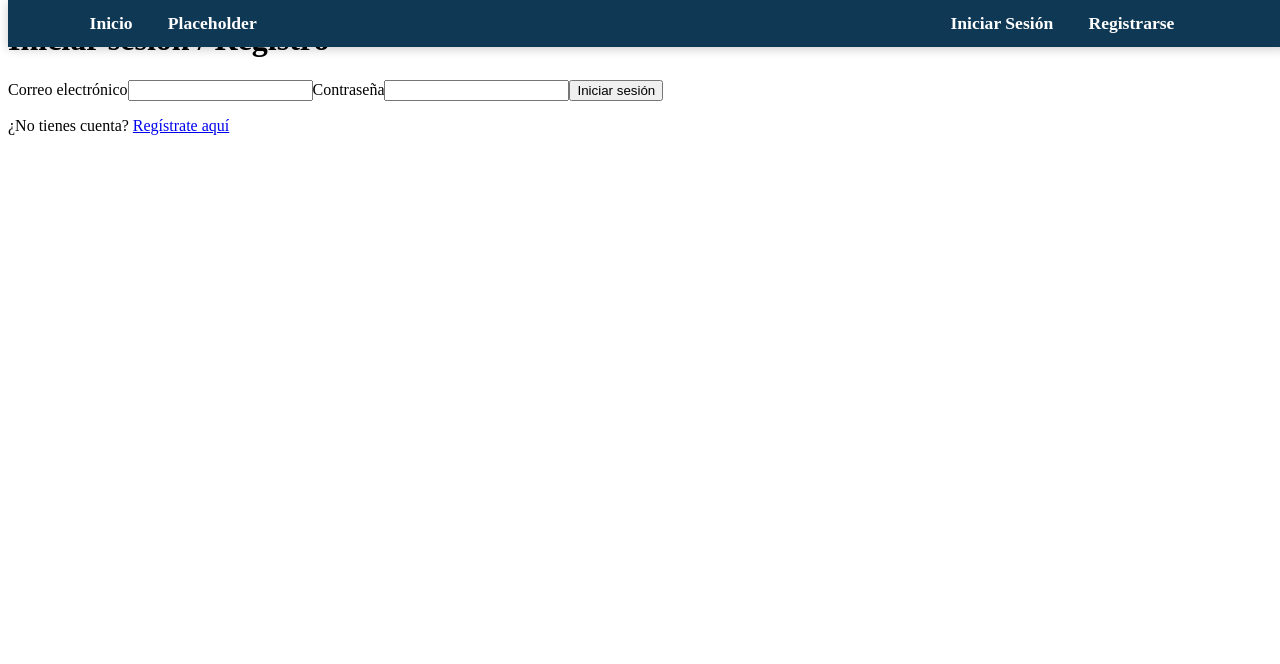
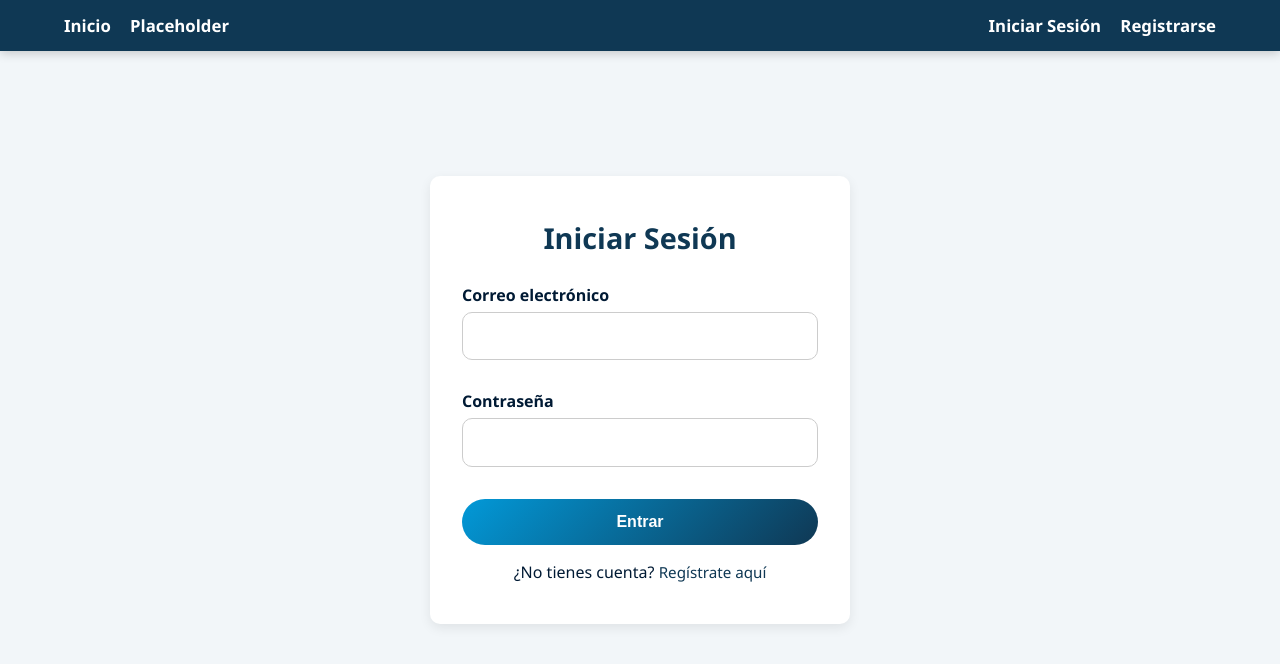
Before and after one commit to Yes-ID33/IngenieriaDeSoftwareGrupo2, a React (Vite) app in the folder client/: page /login in a window 1280 px wide. Shown: the top 664 px of the page. Built offline with nearby package versions, Linux system fonts and the light colour scheme.

Commit message:
css parte 2
cambio en diseño de botone, logo de la institucion, diseño en login y register

```diff
--- a/client/src/App.css
+++ b/client/src/App.css
@@ -28,7 +28,7 @@
   align-items: center;
   justify-content: center;
   min-height: 60vh;
-  background: var(--Gris-Claro);
+  background: #fff; /* fuerza blanco */
 }
 
 .firstpages-main {
@@ -42,9 +42,9 @@
 
 .description-container {
   text-align: center;
-  color: #fff;
+  color: var(--Azul-Oscuro); /* texto oscuro */
   margin-bottom: 32px;
-  background: rgba(21, 101, 192, 0.7);
+  background: transparent; /* sin fondo azul */
   padding: 24px;
   border-radius: 12px;
   max-width: 600px;
--- a/client/src/Componentes/Firstpages.jsx
+++ b/client/src/Componentes/Firstpages.jsx
@@ -1,6 +1,4 @@
-
-import { Link } from 'react-router-dom';
-
+import { Link } from 'react-router-dom'
 
 const Firstpages = () => {
   return (
@@ -10,41 +8,56 @@ const Firstpages = () => {
           <nav>
             <ul>
               <li><a href="/">Inicio</a></li>
-              <li><a href="/">Placeholder</a></li>
+              <li><a href="/">Convocatorias</a></li>
+              <li><a href="/">Empresas</a></li>
             </ul>
           </nav>
         </div>
         <div className="nav-right">
           <nav>
             <ul>
-              <li><a href="/login">Iniciar Sesión</a></li>
-              <li><a href="/register">Registrarse</a></li>
+            <Link to="/register" className="firstpages-btn primary">Registrarse</Link>
+            <Link to="/login" className="firstpages-btn outline">Iniciar sesión</Link>
             </ul>
           </nav>
         </div>
       </header>
 
-      <div className='description-conatiner'>
-          <img src="" alt="Foto Pascual" className="firstpages-img"/>
-          <h1 className="firstpages-title">Gestion de practicas profesionales pascualinas</h1>
-          <p>Este sitio esta creado para que los estudiiantes puedan
-              ver ofertas de empresas que estan buscando practicantes,
-              y a su vez las empresas puedan publicar sus ofertas de practicas
-              profesionales para que los estudiantes puedan postularse.
+      <div className="description-conatiner">
+  <img
+    src="/escudo-pascual-bravo_Mesa-de-trabajo-1.png"
+    alt="Escudo Universidad Pascual Bravo"
+    className="logo-universidad"
+  />
+  <h1 className="firstpages-title">
+    Gestión de prácticas profesionales pascualinas
+  </h1>
+  <p>
+    Este sitio está creado para que los estudiantes puedan ver ofertas de
+    empresas que buscan practicantes, y a su vez las empresas puedan publicar
+    sus ofertas de prácticas profesionales para que los estudiantes se postulen.
   </p>
 </div>
 
-      <div className='options-container'>
+
+      <div className="options-container">
         <div className="firstpages-buttons">
           <h2>Ir a registrarse</h2>
-              <Link to="/register" className="firstpages-btn">Entra aqui</Link>
+          <Link to="/register" className="firstpages-btn">Entra aquí</Link>
         </div>
 
         <div className="firstpages-buttons">
-                <h2>Iniciar sesion</h2>
-                <Link to="/login" className="firstpages-btn">Entra aqui</Link>
+          <h2>Iniciar sesión</h2>
+          <Link to="/login" className="firstpages-btn">Entra aquí</Link>
         </div>
       </div>
+
+      <footer>
+        <p>© 2025 Institución Universitaria Pascual Bravo</p>
+        <p>
+          <a href="#">Reglamento</a> | <a href="#">Soporte</a> | <a href="#">Contacto</a>
+        </p>
+      </footer>
     </div>
   )
 }
--- a/client/src/Componentes/Login.jsx
+++ b/client/src/Componentes/Login.jsx
@@ -1,6 +1,6 @@
 import React from 'react';
-import "../App.css";
-import "../index.css"
+import "../index.css";   // estilos globales
+import "../auth.css";    // estilos de login y registro
 
 const Login = () => {
   return (
@@ -24,8 +24,9 @@ const Login = () => {
         </div>
       </header>
 
-      <div className="container">
-        <h1>Iniciar sesión / Registro</h1>
+      <div className="auth-container">
+  <div className="auth-card">
+    <h1>Iniciar Sesión</h1>
     <form action="http://localhost:5000/api/usuarios/login" method="POST">
       <label htmlFor="email">Correo electrónico</label>
       <input type="email" id="email" name="correo" required />
@@ -33,9 +34,13 @@ const Login = () => {
       <label htmlFor="password">Contraseña</label>
       <input type="password" id="password" name="contrasena" required />
 
-          <button type="submit">Iniciar sesión</button>
+      <button type="submit" className="auth-btn">Entrar</button>
     </form>
-        <p>¿No tienes cuenta? <a href="/register">Regístrate aquí</a></p>
+    <p>
+      ¿No tienes cuenta?{" "}
+      <a href="/register" className="auth-link">Regístrate aquí</a>
+    </p>
+  </div>
 </div>
     </>
   );
--- /dev/null
+++ b/client/src/auth.css
@@ -0,0 +1,96 @@
+/* Contenedor general */
+.auth-container {
+    min-height: 100vh;
+    display: flex;
+    align-items: center;
+    justify-content: center;
+    background: var(--color-bg);
+    padding: 2rem;
+  }
+
+  /* Card */
+  .auth-card {
+    background: #fff;
+    padding: 2.5rem 2rem;
+    border-radius: var(--radius);
+    box-shadow: var(--shadow);
+    width: 100%;
+    max-width: 420px;
+    text-align: center;
+  }
+
+  /* Título */
+  .auth-card h1,
+  .auth-card h2 {
+    font-size: 1.8rem;
+    margin-bottom: 1.5rem;
+    color: var(--color-primary-dark);
+  }
+
+  /* Labels */
+  .auth-card label {
+    display: block;
+    text-align: left;
+    margin: 0.8rem 0 0.3rem;
+    font-weight: 600;
+    color: var(--color-text);
+  }
+
+  /* Inputs */
+  .auth-card input {
+    width: 100%;
+    padding: 0.9rem 1rem;
+    margin-bottom: 1rem;
+    border: 1px solid #ccc;
+    border-radius: var(--radius);
+    font-size: 1rem;
+    transition: border-color 0.2s ease, box-shadow 0.2s ease;
+  }
+
+  .auth-card input:focus {
+    border-color: var(--color-primary);
+    outline: none;
+    box-shadow: 0 0 6px rgba(2,153,216,0.3);
+  }
+
+  /* Botón */
+  .auth-btn {
+    display: inline-block;
+    width: 100%;
+    background: linear-gradient(135deg, var(--color-primary), var(--color-primary-dark));
+    color: #fff;
+    padding: 0.9rem;
+    border-radius: 50px;
+    font-weight: 600;
+    font-size: 1rem;
+    margin-top: 1rem;
+    cursor: pointer;
+    transition: transform 0.2s ease, box-shadow 0.2s ease;
+    border: none;
+  }
+
+  .auth-btn:hover {
+    transform: translateY(-2px);
+    box-shadow: 0 6px 18px rgba(0,0,0,0.2);
+  }
+
+  /* Link */
+  .auth-link {
+    display: inline-block;
+    margin-top: 1rem;
+    font-size: 0.95rem;
+    color: var(--color-primary-dark);
+    text-decoration: none;
+    transition: color 0.2s ease;
+  }
+
+  .auth-link:hover {
+    color: var(--color-primary);
+  }
+
+  /* Mensajes de error */
+  .error-message {
+    color: var(--color-support-red);
+    font-weight: 600;
+    margin: 0.8rem 0;
+  }
--- a/client/src/index.css
+++ b/client/src/index.css
@@ -1,24 +1,57 @@
+/* ===========================
+   Variables institucionales
+   =========================== */
    :root {
-  --Aqua: #0299D8;
+    --color-primary: #0299D8;        /* Azul Pascual Bravo */
+    --color-primary-dark: #0F3854;   /* Azul Navy */
+    --color-secondary: #FFC501;      /* Amarillo institucional */
+    --color-accent: #4E3D98;         /* Púrpura */
+    color-scheme: light;  /* le dice al navegador que tu sitio es claro */
+    --color-support-orange: #F29A01;
+    --color-support-red: #D8473A;
+    --color-support-green: #00B876;
 
-  --Azul-Oscuro: #001A34;
-  --Amarillo: #FFC501;
-  --Purpura: #4E3D98;
-  --Naranja: #F29A01;
-  --Rojo: #D8473A;
-  --Verde: #00B876;
-  --Gris: #4E4E4E;
+    --color-bg: #F2F6F9;
+    --color-text: #001A34;
+    --color-muted: #4E4E4E;
 
-
-  --Gris-Claro: #F2F6F9;
-  --Azul-Navy: #0F3854;
-
+    --radius: 10px;
+    --shadow: 0 4px 12px rgba(0,0,0,0.08);
     --transition: all 0.3s ease;
   }
 
-/* Estilos del Header */
+  html, body {
+    background: #fff !important;  /* fuerza el blanco */
+    color: var(--color-text);
+    height: 100%;
+   margin: 0;
+   overflow: hidden; /* elimina el scroll */
+  }
+  /* ===========================
+     Reset básico
+     =========================== */
+  *,
+  *::before,
+  *::after {
+    box-sizing: border-box;
+    margin: 0;
+    padding: 0;
+  }
+
+  body {
+    font-family: "Segoe UI", Roboto, sans-serif;
+    background: #fff;
+    color: var(--color-text);
+    line-height: 1.5;
+
+  }
+
+
+  /* ===========================
+     Header y Navbar
+     =========================== */
   header {
-  background-color: var(--Azul-Navy);
+    background-color: var(--color-primary-dark);
     color: white;
     display: flex;
     justify-content: space-between;
@@ -29,35 +62,27 @@ header {
     top: 0;
     z-index: 1000;
     width: 100%;
-  box-sizing: border-box;
   }
 
   header .nav-left ul,
   header .nav-right ul {
     list-style: none;
-  padding: 0;
-  margin: 0;
     display: flex;
-}
-
-header .nav-left ul li,
-header .nav-right ul li {
-  margin: 0 1.1rem;
-  position: relative;
+    gap: 1.2rem;
   }
 
   header nav ul li a {
     color: white;
     text-decoration: none;
     font-weight: 600;
-  font-size: 1.1rem;
+    font-size: 1.05rem;
     padding: 0.5rem 0;
+    position: relative;
     transition: var(--transition);
-  position: relative;
   }
 
   header nav ul li a:hover {
-  color: var(--secondary-color);
+    color: var(--color-secondary);
   }
 
   header nav ul li a::after {
@@ -67,7 +92,7 @@ header nav ul li a::after {
     height: 2px;
     bottom: 0;
     left: 0;
-  background-color: var(--secondary-color);
+    background-color: var(--color-secondary);
     transition: var(--transition);
   }
 
@@ -75,23 +100,17 @@ header nav ul li a:hover::after {
     width: 100%;
   }
 
-.nav-right {
-  margin-right: 2rem;
-}
-
-/* Estilos responsivos para el header */
+  /* Responsive */
   @media (max-width: 768px) {
     header {
       flex-direction: column;
       padding: 1rem;
     }
-
     header .nav-left,
     header .nav-right {
       width: 100%;
       margin: 0.5rem 0;
     }
-
     header .nav-left ul,
     header .nav-right ul {
       justify-content: center;
@@ -99,12 +118,160 @@ header nav ul li a:hover::after {
   }
 
   @media (max-width: 480px) {
-  header .nav-left ul li,
-  header .nav-right ul li {
-    margin: 0 0.6rem;
-  }
-
     header nav ul li a {
       font-size: 0.9rem;
     }
   }
+
+  /* ===========================
+     Sección descriptiva
+     =========================== */
+     .description-conatiner {
+      display: flex;
+      flex-direction: column;
+      align-items: center;
+      text-align: center;
+      max-width: 900px;
+      margin: 2rem auto;
+      padding: 1rem;
+    }
+
+
+  .firstpages-title {
+    font-size: 2.2rem;
+  font-weight: 700;
+  color: var(--color-primary-dark);
+  margin: 1.5rem 0;
+  }
+
+  .firstpages-main {
+    height: 100vh;              /*  ocupa toda la pantalla */
+    display: flex;
+    flex-direction: column;
+    align-items: center;
+    justify-content: center;    /*  centra vertical y horizontal */
+    text-align: center;
+    padding: 2rem;
+    padding-bottom: 9rem;
+  }
+  .description-conatiner p {
+    font-size: 1.1rem;
+  color: var(--color-muted);
+  max-width: 700px;
+  margin: 0 auto;
+  }
+
+  .firstpages-img {
+    max-width: 200px;
+    margin-bottom: 0.5rem;
+    border-radius: var(--radius);
+    box-shadow: var(--shadow);
+  }
+
+  /* ===========================
+     Opciones (cards de botones)
+     =========================== */
+  .options-container {
+    display: flex;
+   gap: 2rem;
+   justify-content: center;
+   margin: 2rem 0 1rem 0; /* menos espacio abajo */
+   flex-wrap: wrap;
+   padding-bottom: 4rem; /* antes 6rem */
+   margin-bottom: 0;
+
+  }
+
+  .firstpages-buttons {
+    background: #fff;
+  border: 1px solid color-mix(in srgb, var(--color-text) 10%, white 90%);
+  border-radius: var(--radius);
+  padding: 2rem;
+  width: 280px;
+  box-shadow: var(--shadow);
+  transition: transform 0.25s ease, box-shadow 0.25s ease;
+  text-align: center;
+  cursor: pointer;
+  }
+
+  .firstpages-buttons:hover {
+    transform: translateY(-6px); /* ✅ efecto flotante */
+  box-shadow: 0 10px 24px rgba(0,0,0,0.15);
+  }
+
+  .firstpages-buttons h2 {
+    margin-bottom: 1rem;
+    color: var(--color-primary-dark);
+  }
+
+  /* Botones */
+  .firstpages-btn {
+    display: inline-block;
+  background: linear-gradient(135deg, var(--color-primary), var(--color-primary-dark));
+  color: #fff;
+  padding: 0.8rem 1.8rem;
+  border-radius: 50px; /* ✅ pill redondeado */
+  font-weight: 600;
+  text-decoration: none;
+  transition: transform 0.2s ease, box-shadow 0.2s ease;
+  box-shadow: 0 4px 12px rgba(0,0,0,0.15);
+  }
+
+  .firstpages-btn:hover {
+    background: color-mix(in srgb, var(--color-primary) 90%, black 10%);
+  }
+  /* Botón principal ( Registrarse) */
+.firstpages-btn.primary {
+  background: linear-gradient(135deg, var(--color-primary), var(--color-primary-dark));
+  color: #fff;
+  border: none;
+}
+
+/* Botón secundario ( Iniciar sesión) */
+.firstpages-btn.outline {
+  background: transparent;
+  border: 2px solid var(--color-primary);
+  color: var(--color-primary);
+  box-shadow: none; /* más limpio */
+}
+
+.firstpages-btn.outline:hover {
+  background: var(--color-primary);
+  color: #fff;
+}
+  /* ===========================
+     Footer
+     =========================== */
+     footer {
+      background: var(--color-primary-dark);
+      color: white;
+      text-align: center;
+      padding: 2rem 1rem;
+      margin-top: 3rem;
+      width: 100%;
+      position: fixed;
+       bottom: 0;
+      left: 0;
+      right: 0;
+    }
+
+
+  footer a {
+    color: var(--color-secondary);
+    text-decoration: none;
+    margin: 0 0.5rem;
+    transition: var(--transition);
+  }
+
+  footer a:hover {
+    color: white;
+  }
+
+  /*LOGO UNIVERSIDAD*/
+  .logo-universidad {
+    max-width: 650px;
+    width: 100%;
+    margin-top: 5rem;
+    height: auto;
+    margin-bottom: 1rem;
+  }
```
Also changed, not shown: client/src/Componentes/Register.jsx (+18 -11 lines), client/public/escudo-pascual-bravo_Mesa-de-trabajo-1.png (added), client/src/Componentes/convocatorias.jsx (added), client/src/Componentes/empresas.jsx (added), client/src/Componentes/vacantes.jsx (added). Lines whose indentation alone changed are shown as unchanged.
